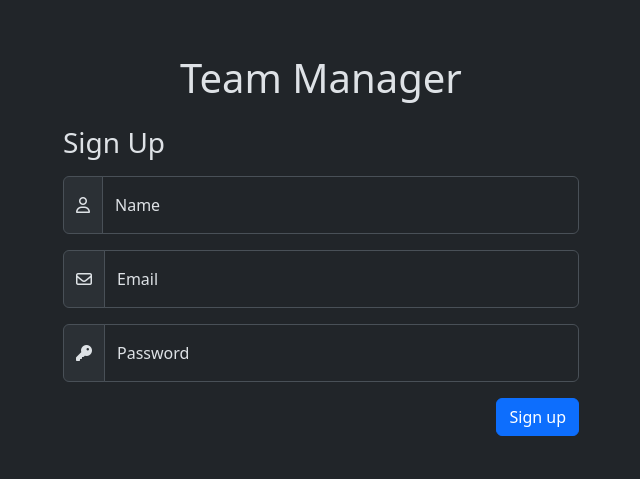
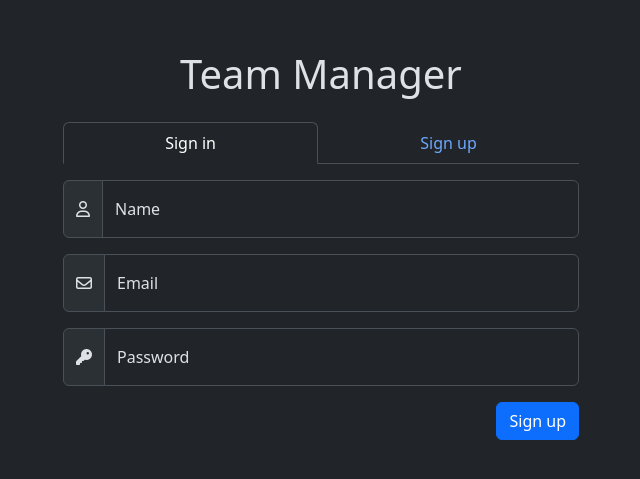
Before and after one commit to brunobragaw8t/team-manager, a Nuxt app: page / in a window 1280 px wide. Shown: the part 155-634 px from the top of the page, without its empty margins (319-959 px from the left). Built offline with nearby package versions, Linux system fonts and the light colour scheme; no server answers.

Commit message:
feature: create tabs for auth forms

```diff
--- a/pages/index.vue
+++ b/pages/index.vue
@@ -2,6 +2,8 @@
 definePageMeta({
   layout: 'auth'
 })
+
+const form = ref('signIn')
 </script>
 
 <template>
@@ -10,10 +12,32 @@ definePageMeta({
       Team Manager
     </h1>
 
-    <h3 class="mb-3">
-      Sign Up
-    </h3>
+    <ul class="nav nav-tabs nav-fill mb-3">
+      <li class="nav-item">
+        <a
+          class="nav-link"
+          :class="{active: 'signIn' === form}"
+          href="#"
+          @click.prevent="form = 'signIn'"
+        >
+          Sign in
+        </a>
+      </li>
 
-    <FormSignUp />
+      <li class="nav-item">
+        <a
+          class="nav-link"
+          :class="{active: 'signUp' === form}"
+          href="#"
+          @click.prevent="form = 'signUp'"
+        >
+          Sign up
+        </a>
+      </li>
+    </ul>
+
+    <FormSignUp v-if="'signIn' === form" />
+
+    <FormSignUp v-if="'signUp' === form" />
   </div>
 </template>
```
